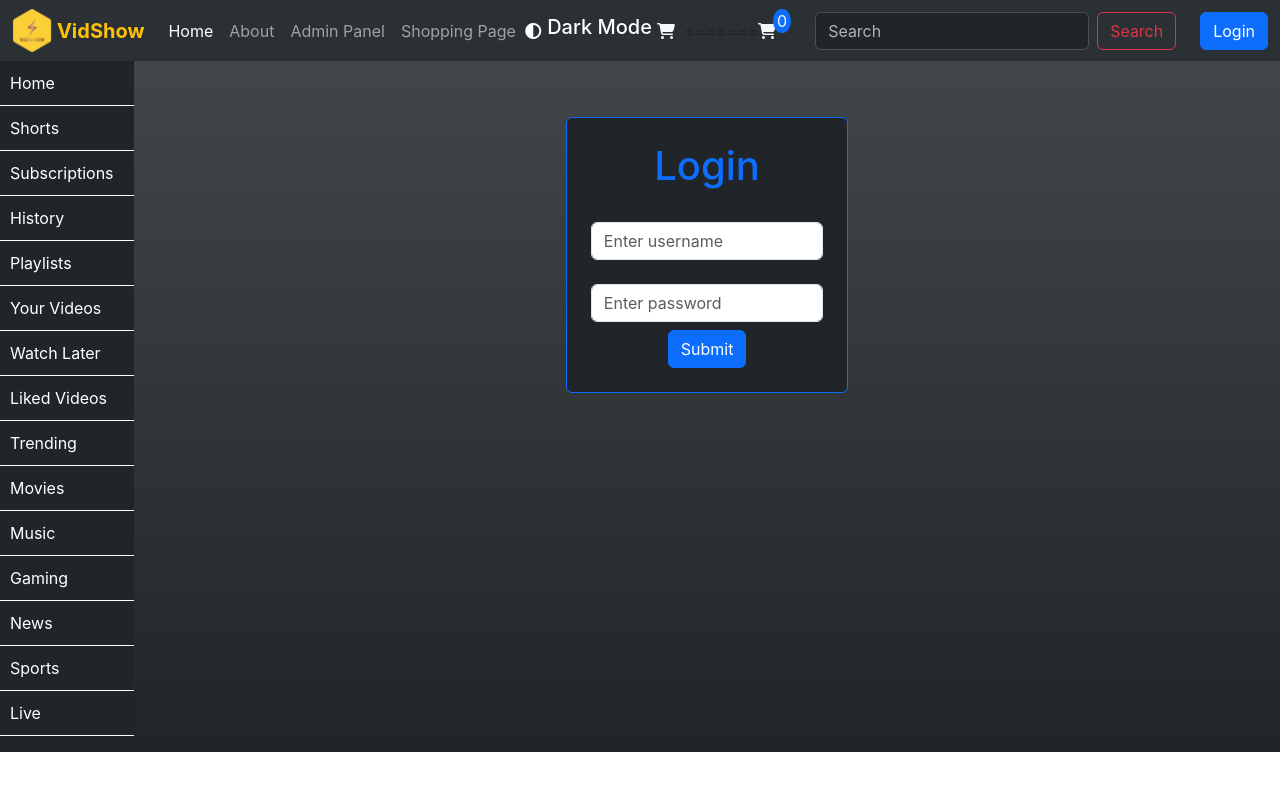
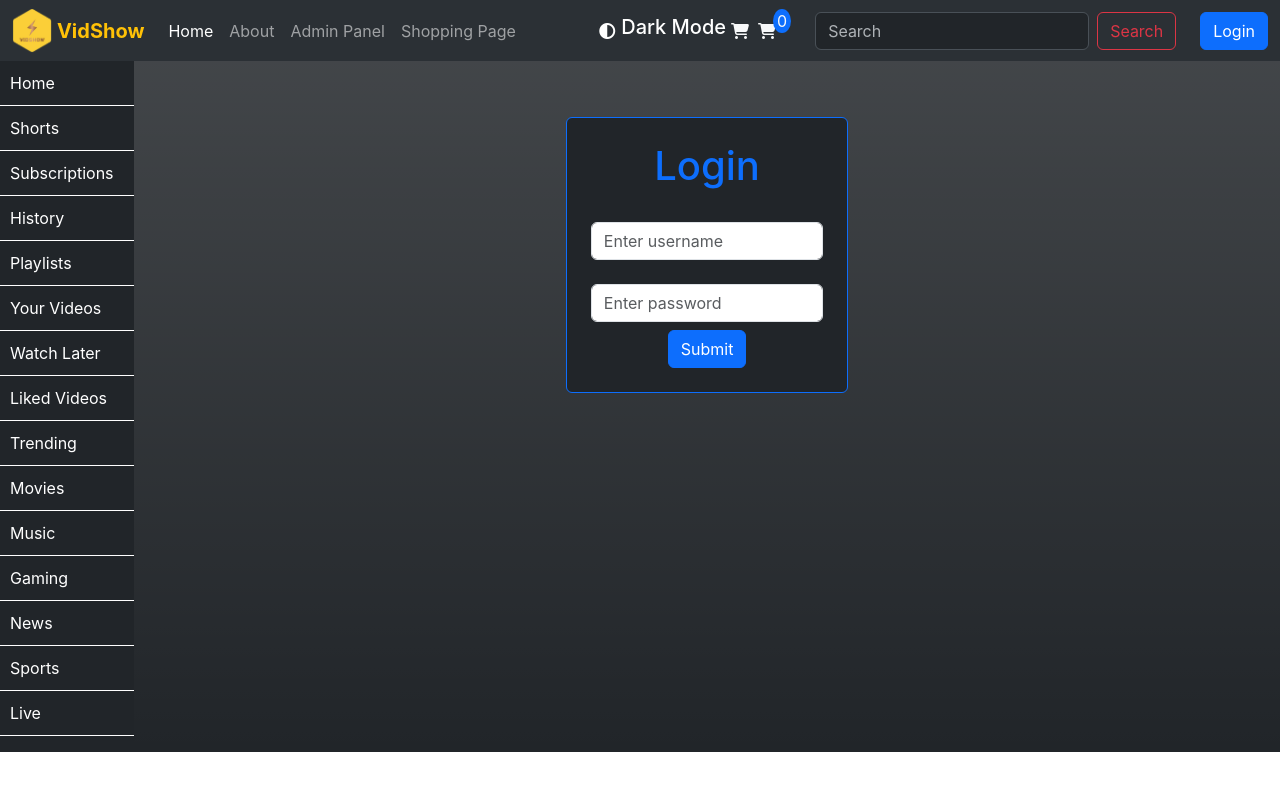
Before and after one commit to jahangir3333/React-Vidshow, a React (Create React App) app: page / in a window 1280 px wide. Shown: the top 790 px of the page. Built offline with nearby package versions, Linux system fonts and the light colour scheme.

Commit message:
navbar debug due to rebase

```diff
--- a/src/COMPONENTS/Navbar.jsx
+++ b/src/COMPONENTS/Navbar.jsx
@@ -43,7 +43,7 @@ function Navbar() {
         </div>
 
         <i className={`fa-solid fa-cart-shopping text-${mytheme==='dark'?'light':'dark'}`}></i><span className={`text-${mytheme==='dark'?'light':'dark'} rounded-circle bg-danger px-1`} style={{position:'relative',marginLeft:'1px',marginBottom:'20px'}}>{cart<=9&&cart>0?"0"+cart:cart}</span>
-=======
+
 
         <Link to='/cart'>
         <i className={`fa-solid fa-cart-shopping text-${mytheme==='dark'?'light':'dark'}`}></i>
```
